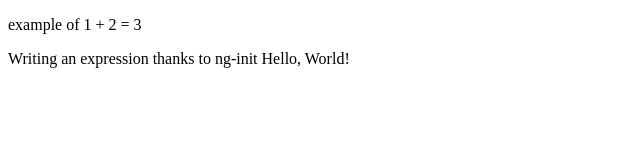
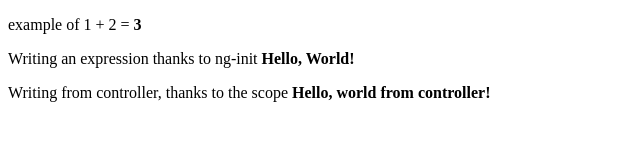
Before and after one commit to denisjacquemin/angularjs-training, a plain HTML site: page index.html in a window 1280 px wide. Shown: the whole page, without its empty margins (0-640 px from the left). Drawn offline with Linux system fonts and the light colour scheme.

Commit message:
added a controller

```diff
--- /dev/null
+++ b/app/exo2/exo2Ctrl.js
@@ -0,0 +1,3 @@
+myApp.controller('Exo2Ctrl', function($scope) {
+    $scope.displayingFromCtrl = "Hello, world from controller!";
+});
--- a/index.html
+++ b/index.html
@@ -5,12 +5,15 @@
 </head>
 <body>
 
-    <p>example of  1 + 2 = {{1 + 2}}</p>
+    <p>example of  1 + 2 = <strong>{{1 + 2}}</strong></p>
 
-    <p ng-init = "stuffToDisplay= 'Hello, World!'">Writing an expression thanks to ng-init {{stuffToDisplay}}</p>
+    <p ng-init = "stuffToDisplay= 'Hello, World!'">Writing an expression thanks to ng-init <strong>{{stuffToDisplay}}</strong></p>
+
+    <p ng-controller = "Exo2Ctrl">Writing from controller, thanks to the scope <strong>{{displayingFromCtrl}}</strong></p>
 
 
     <script src="lib/angular/angular.js"></script>
     <script src="app/app.js"></script>
+    <script src="app/exo2/exo2Ctrl.js"></script>
 </body>
 </html>
```
